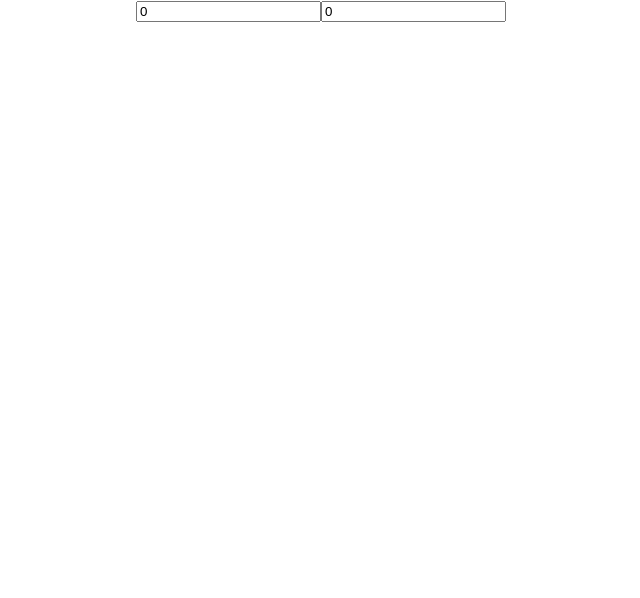
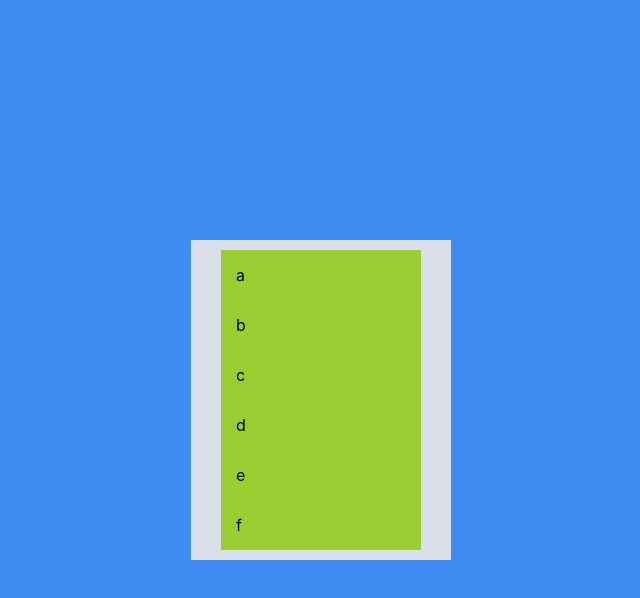
Before and after one commit to Leeseunghwan7305/recoil-board, a React (Create React App) app: page / in a window 1280 px wide. Shown: the top 598 px of the page, without its empty margins (319-959 px from the left). Built offline with nearby package versions, Linux system fonts and the light colour scheme.

Commit message:
board style And placeHolder

```diff
--- a/package.json
+++ b/package.json
@@ -11,6 +11,7 @@
     "@types/react": "^18.0.11",
     "@types/react-dom": "^18.0.5",
     "react": "^18.1.0",
+    "react-beautiful-dnd": "^13.1.0",
     "react-dom": "^18.1.0",
     "react-scripts": "5.0.1",
     "recoil": "^0.7.3",
@@ -43,6 +44,7 @@
     ]
   },
   "devDependencies": {
+    "@types/react-beautiful-dnd": "^13.1.2",
     "@types/styled-components": "^5.1.25"
   }
 }
--- a/src/App.tsx
+++ b/src/App.tsx
@@ -3,31 +3,59 @@ import logo from "./logo.svg";
 import "./App.css";
 import { RecoilState, useRecoilState, useRecoilValue } from "recoil";
 import { hourSelector, minuteState } from "./atom";
+import { DragDropContext, Draggable, Droppable } from "react-beautiful-dnd";
+import styled from "styled-components";
+import { getModeForUsageLocation } from "typescript";
 
+const Wrapper = styled.div`
+  width: 100%;
+  background-color: ${(props) => props.theme.bgColor};
+
+  display: flex;
+  justify-content: center;
+  align-items: center;
+  height: 100vh;
+`;
+const Ulist = styled.ul`
+  list-style: none;
+  min-width: 200px;
+  background-color: ${(props) => props.theme.boardColor};
+
+  padding: 10px 30px;
+`;
+const Llist = styled.li`
+  font-size: 16px;
+  background-color: yellowgreen;
+  padding: 15px;
+`;
 function App() {
-  let [miniute, setMinite] = useRecoilState(minuteState);
-  let [hours, setHours] = useRecoilState(hourSelector);
-  const changeMinite = (e: React.ChangeEvent<HTMLInputElement>) => {
-    setMinite(+e.target.value);
-  };
-  const changeHours = (e: React.ChangeEvent<HTMLInputElement>) => {
-    setHours(+e.target.value);
-  };
+  let Todo = ["a", "b", "c", "d", "e", "f"];
+  const onDragEnd = () => {};
   return (
-    <div className="App">
-      <input
-        value={miniute}
-        onChange={changeMinite}
-        type="number"
-        placeholder="minutes"
-      />
-      <input
-        value={hours}
-        onChange={changeHours}
-        type="number"
-        placeholder="hours"
-      />
-    </div>
+    <DragDropContext onDragEnd={onDragEnd}>
+      <Wrapper>
+        <Droppable droppableId="one">
+          {(magic) => (
+            <Ulist ref={magic.innerRef} {...magic.droppableProps}>
+              {Todo.map((todo, index) => (
+                <Draggable draggableId={todo} index={index}>
+                  {(magic) => (
+                    <Llist
+                      ref={magic.innerRef}
+                      {...magic.draggableProps}
+                      {...magic.dragHandleProps}
+                    >
+                      {todo}
+                    </Llist>
+                  )}
+                </Draggable>
+              ))}
+              {magic.placeholder}
+            </Ulist>
+          )}
+        </Droppable>
+      </Wrapper>
+    </DragDropContext>
   );
 }
 
--- /dev/null
+++ b/src/Theme.ts
@@ -0,0 +1,7 @@
+import { DefaultTheme } from "styled-components";
+
+export const darkTheme: DefaultTheme = {
+  bgColor: "#3F8CF2",
+  boardColor: "#DADFE9",
+  cardColor: "white",
+};
--- a/src/index.tsx
+++ b/src/index.tsx
@@ -4,16 +4,18 @@ import "./index.css";
 import App from "./App";
 import reportWebVitals from "./reportWebVitals";
 import { RecoilRoot } from "recoil";
+import { ThemeProvider } from "styled-components";
+import { darkTheme } from "./Theme";
 
 const root = ReactDOM.createRoot(
   document.getElementById("root") as HTMLElement
 );
 root.render(
-  <React.StrictMode>
-    <RecoilRoot>
+  <RecoilRoot>
+    <ThemeProvider theme={darkTheme}>
       <App />
-    </RecoilRoot>
-  </React.StrictMode>
+    </ThemeProvider>
+  </RecoilRoot>
 );
 
 // If you want to start measuring performance in your app, pass a function
```
Also changed, not shown: src/styled.d.ts (added, +9 -0 lines), 1 other file (tests, documents, lock files or other folders).
